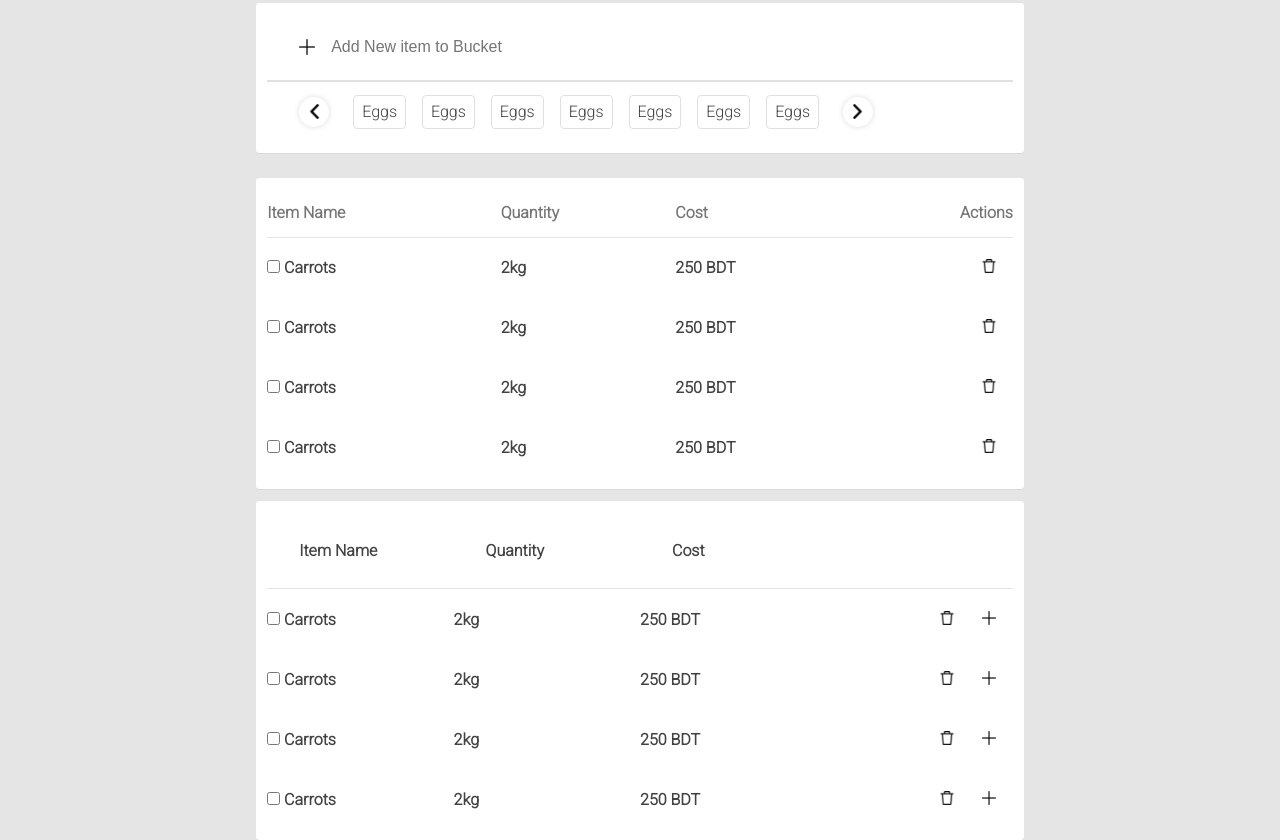
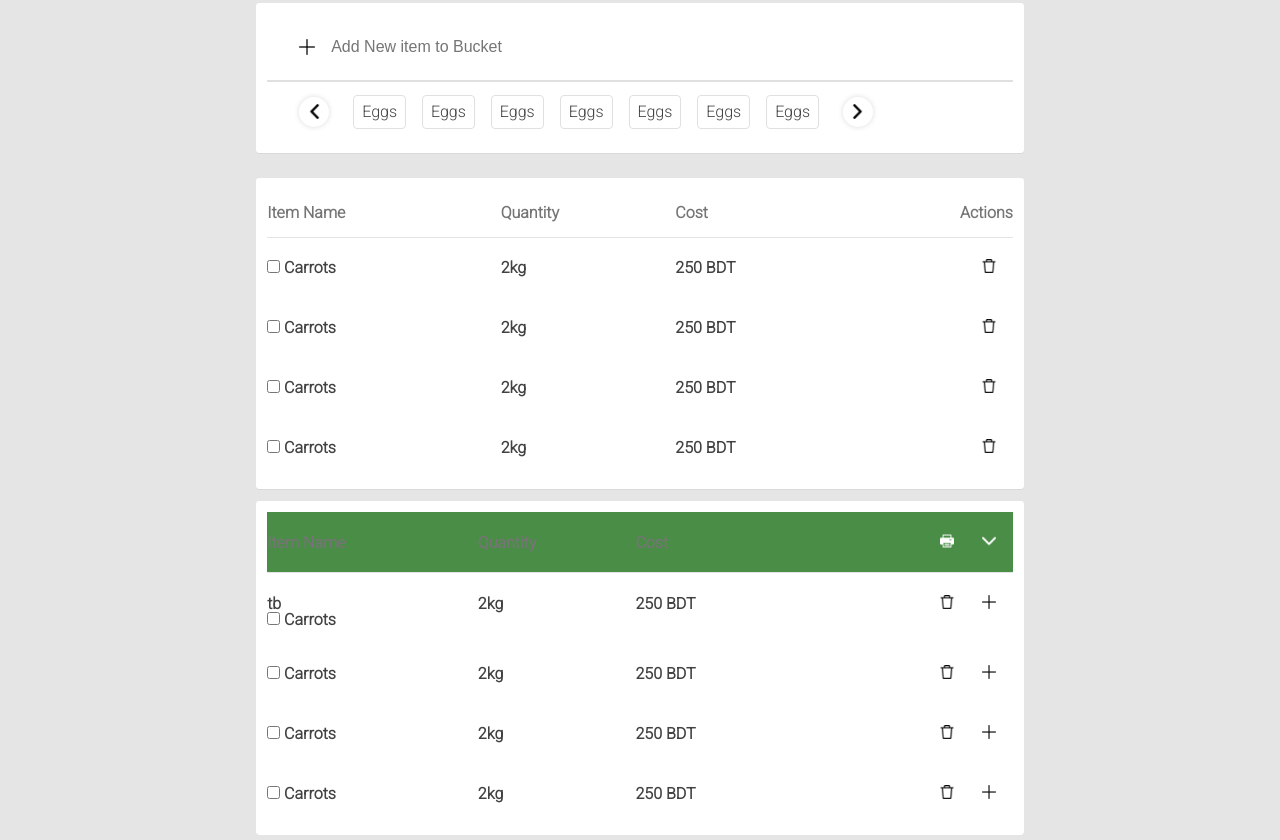
Before and after one commit to pabel019/Stack-shopping, a plain HTML site: page details.html in a window 1280 px wide. Shown: the part 70-910 px from the top of the page. Drawn offline with Linux system fonts and the light colour scheme; files whose address does not match are found by name.

Commit message:
Solved some problems

```diff
--- a/css/style.css
+++ b/css/style.css
@@ -118,9 +118,10 @@ p {
   text-align: left;
   width: 100%;
 }
-.table__table .custom-change th {
+.table__table th {
   padding: 1rem 0;
 }
+
 .table__thead {
   color: #757575;
   border-bottom: 1px solid #e5e5e5;
@@ -132,17 +133,17 @@ p {
   font-weight: 600;
   color: #424242;
 }
-.table th {
+/* .table th {
   padding: 1.5rem 2rem;
   width: 25%;
   max-width: 25%;
   color: #424242;
-}
+} */
 .table__item-input {
   background: #ffffff;
   border-radius: 2px;
 }
-.table--success.table__thead {
+.table--sucess__thead {
   background-color: #4a8d47;
   border-radius: 2px;
   margin-right: 20px;
--- a/details.html
+++ b/details.html
@@ -245,7 +245,7 @@
       <!-- success table stars -->
       <section class="section table table--success__shadow--sm">
         <table class="table__table">
-          <thead class="table__thead">
+          <thead class="table__thead table--sucess__thead">
             <tr>
               <th>Item Name</th>
               <th>Quantity</th>
@@ -271,6 +271,7 @@
           <tbody class="table__tbody custom-change">
             <tr>
               <th>
+                tb
                 <div class="table__item-name">
                   <input type="checkbox" name="" id="carrot" />
                   <label for="carrot">Carrots</label>
```
